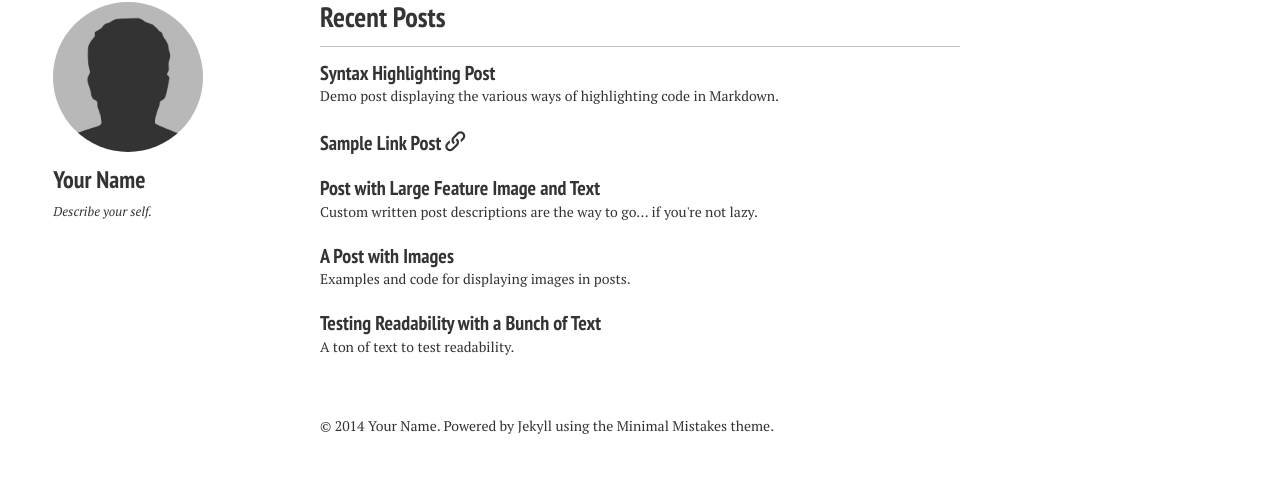
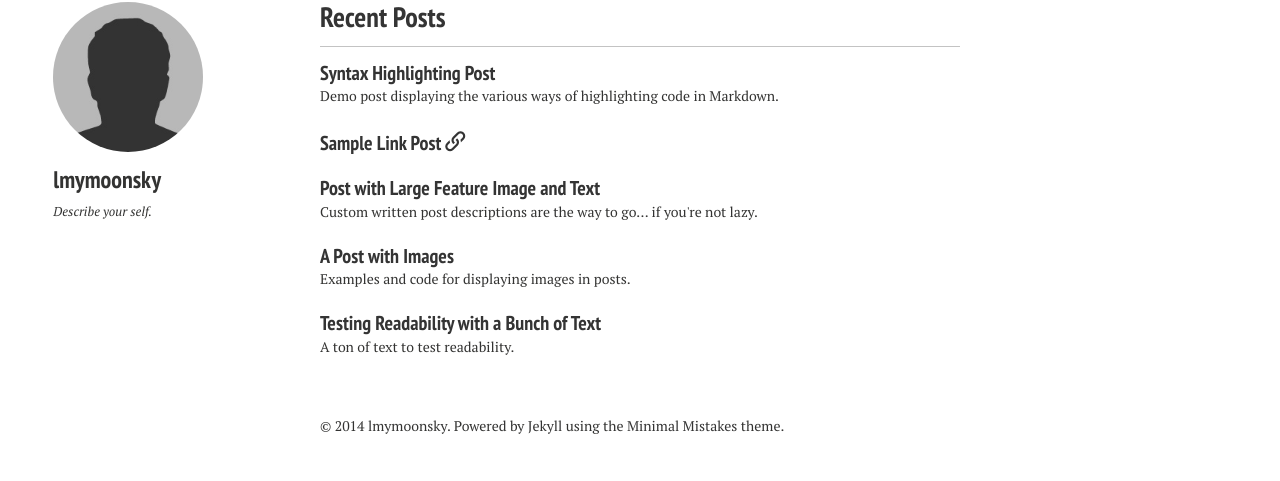
Before and after one commit to lmymoonsky/lmymoonsky.github.io, a Jekyll site: the page built from index.md, in a window 1280 px wide. Shown: the part 423-904 px from the top of the page. Built offline with Jekyll 4.4.1, drawn with Linux system fonts in a browser that asks for light colours; nearby versions of some CDN libraries.

Commit message:
test blog theme

```diff
--- a/_config.yml
+++ b/_config.yml
@@ -1,12 +1,12 @@
 title:            Site Title
 description:      Describe your website.
 # Your site's domain goes here. Leave localhost server or blank when working locally.
-url:              http://localhost:4000
+url:              http://lmymoonsky.github.io/
 disqus_shortname:
 
 # Owner/author information
 owner:
-  name:           Your Name
+  name:           lmymoonsky
   avatar:         bio-photo.jpg
   bio:            "Describe your self."
   email:          your@email.com
```
